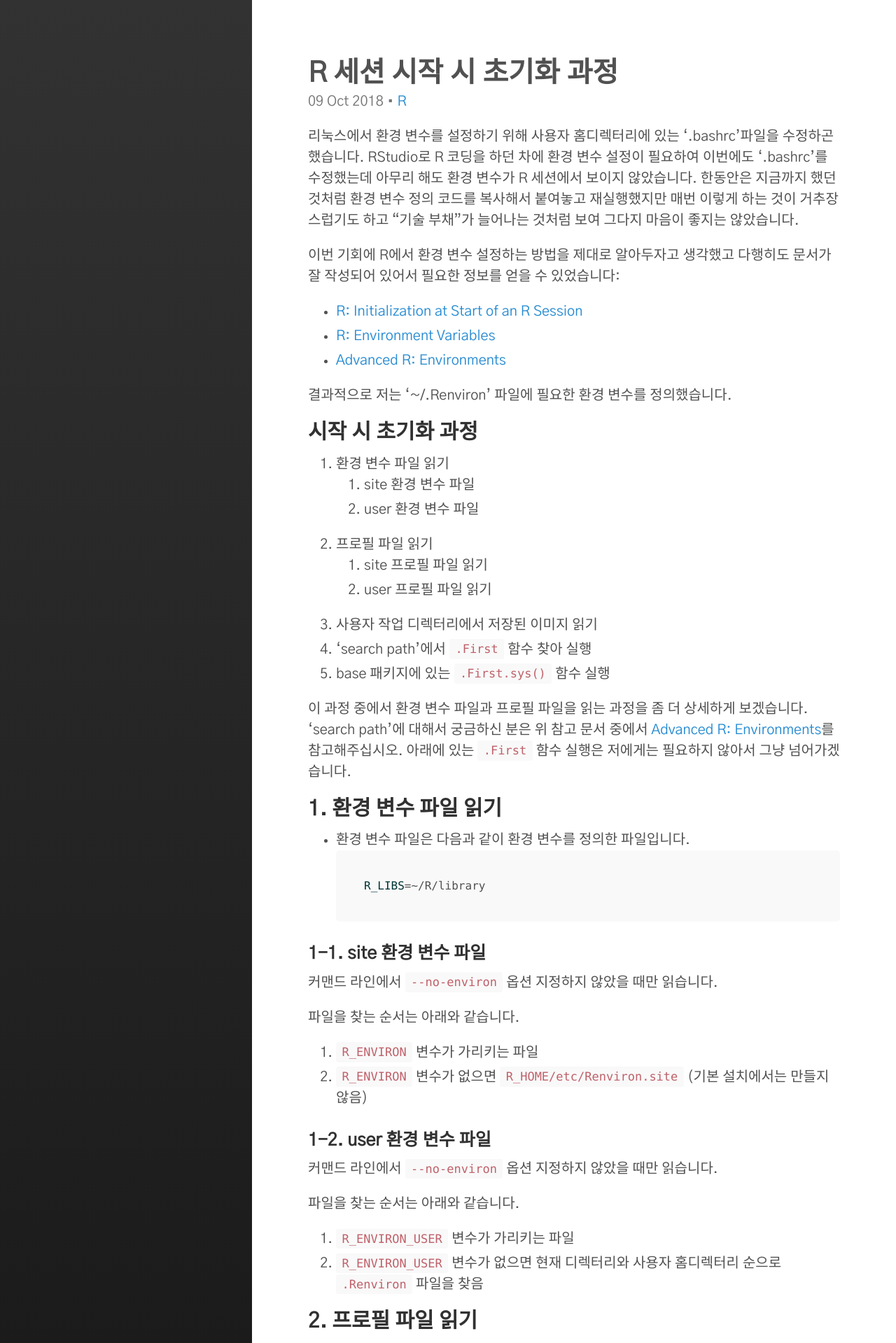
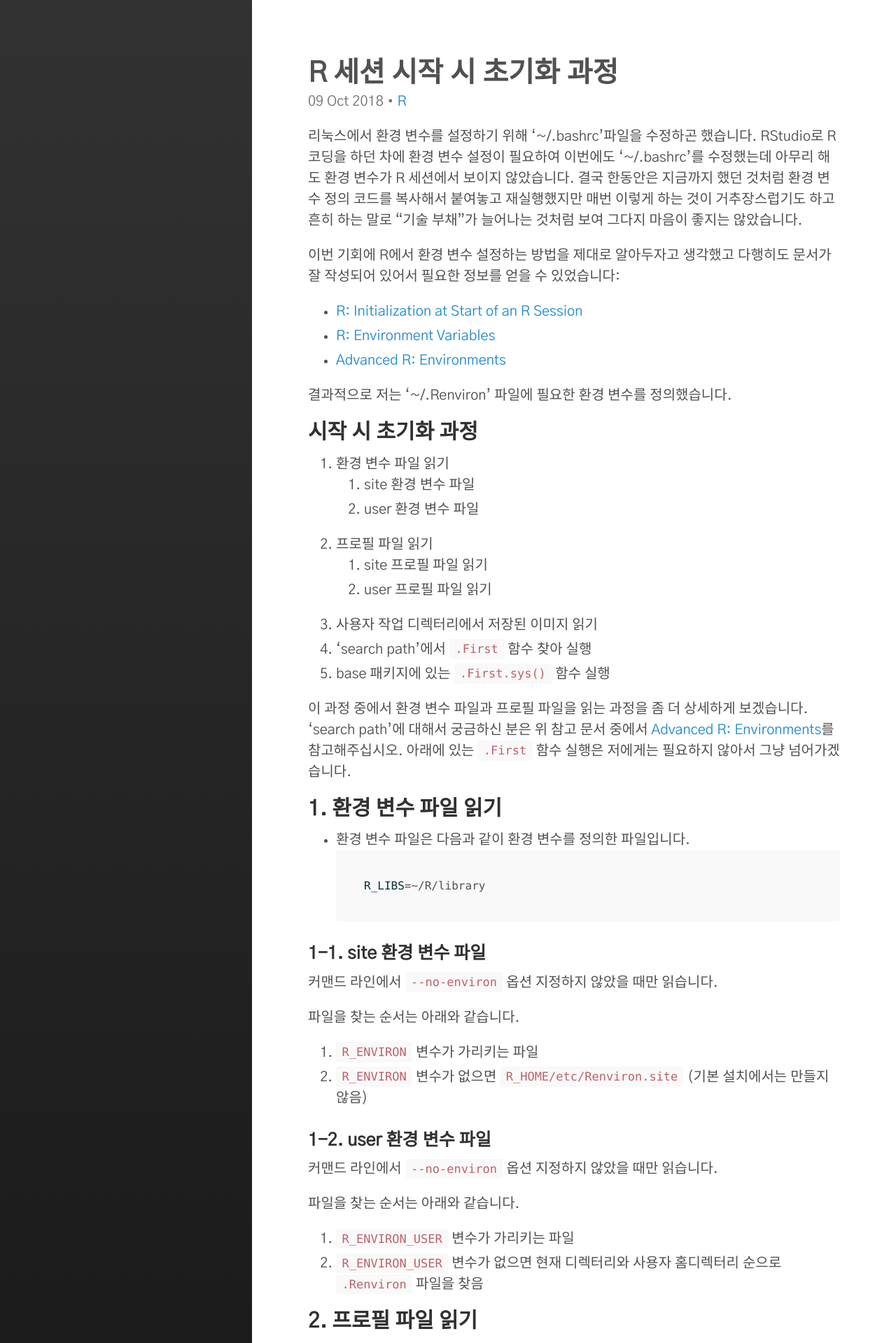
Before and after one commit to pakseon25/pakseon25.github.io, a Jekyll site: the page built from _posts/2018-10-09-the-startup-mechanism-in-r.md, in a window 1280 px wide. Shown: the top 1919 px of the page at 70% size. Built offline with Jekyll 4.4.1, drawn with Linux system fonts in a browser that asks for light colours; comment, search, counter and statistics services are not loaded; some of the changed text lies outside the part shown.

Commit message:
문장을 매끄럽게 수정

```diff
--- a/_posts/2018-10-09-the-startup-mechanism-in-r.md
+++ b/_posts/2018-10-09-the-startup-mechanism-in-r.md
@@ -5,9 +5,9 @@ categories:
   - R
 ---
 
-리눅스에서 환경 변수를 설정하기 위해 사용자 홈디렉터리에 있는 '.bashrc'파일을 수정하곤 했습니다.
-RStudio로 R 코딩을 하던 차에 환경 변수 설정이 필요하여 이번에도 '.bashrc'를 수정했는데 아무리 해도 환경 변수가 R 세션에서 보이지 않았습니다.
-한동안은 지금까지 했던 것처럼 환경 변수 정의 코드를 복사해서 붙여놓고 재실행했지만 매번 이렇게 하는 것이 거추장스럽기도 하고 "기술 부채"가 늘어나는 것처럼 보여 그다지 마음이 좋지는 않았습니다.
+리눅스에서 환경 변수를 설정하기 위해 '~/.bashrc'파일을 수정하곤 했습니다.
+RStudio로 R 코딩을 하던 차에 환경 변수 설정이 필요하여 이번에도 '~/.bashrc'를 수정했는데 아무리 해도 환경 변수가 R 세션에서 보이지 않았습니다.
+결국 한동안은 지금까지 했던 것처럼 환경 변수 정의 코드를 복사해서 붙여놓고 재실행했지만 매번 이렇게 하는 것이 거추장스럽기도 하고 흔히 하는 말로 "기술 부채"가 늘어나는 것처럼 보여 그다지 마음이 좋지는 않았습니다.
 
 이번 기회에 R에서 환경 변수 설정하는 방법을 제대로 알아두자고 생각했고 다행히도 문서가 잘 작성되어 있어서 필요한 정보를 얻을 수 있었습니다:
 - [R: Initialization at Start of an R Session](https://stat.ethz.ch/R-manual/R-devel/library/base/html/Startup.html)
@@ -75,7 +75,7 @@ R_LIBS=~/R/library
 
 읽은 코드는 base 패키지에 포함됩니다.
 그러므로 기존에 있던 base 패키지의 내용을 덮어씌우지 않도록 조심해야 합니다.
-[이 문서](https://stat.ethz.ch/R-manual/R-devel/library/base/html/Startup.html)에서는 `local`을 사용하는 것을 추천한다고 합니다.
+[R: Initialization at Start of an R Session](https://stat.ethz.ch/R-manual/R-devel/library/base/html/Startup.html) 문서에서는 이런 문제를 피하기 위해 `local`을 사용하는 것을 추천한다고 합니다.
 `local`을 사용한 예가 맨 아래 예제 코드에 있습니다.
 
 ### 2-2. user 프로필 파일 읽기
```
